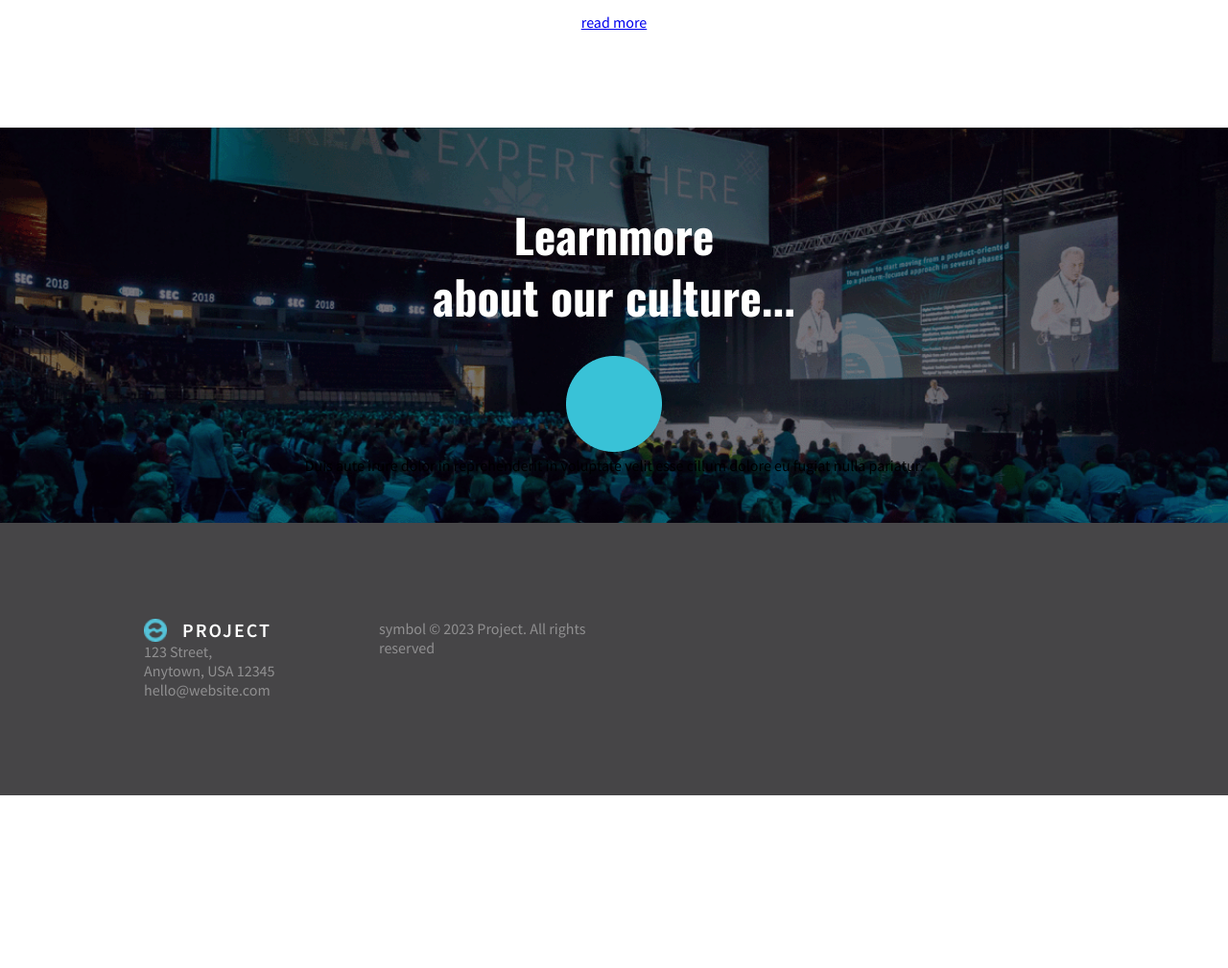
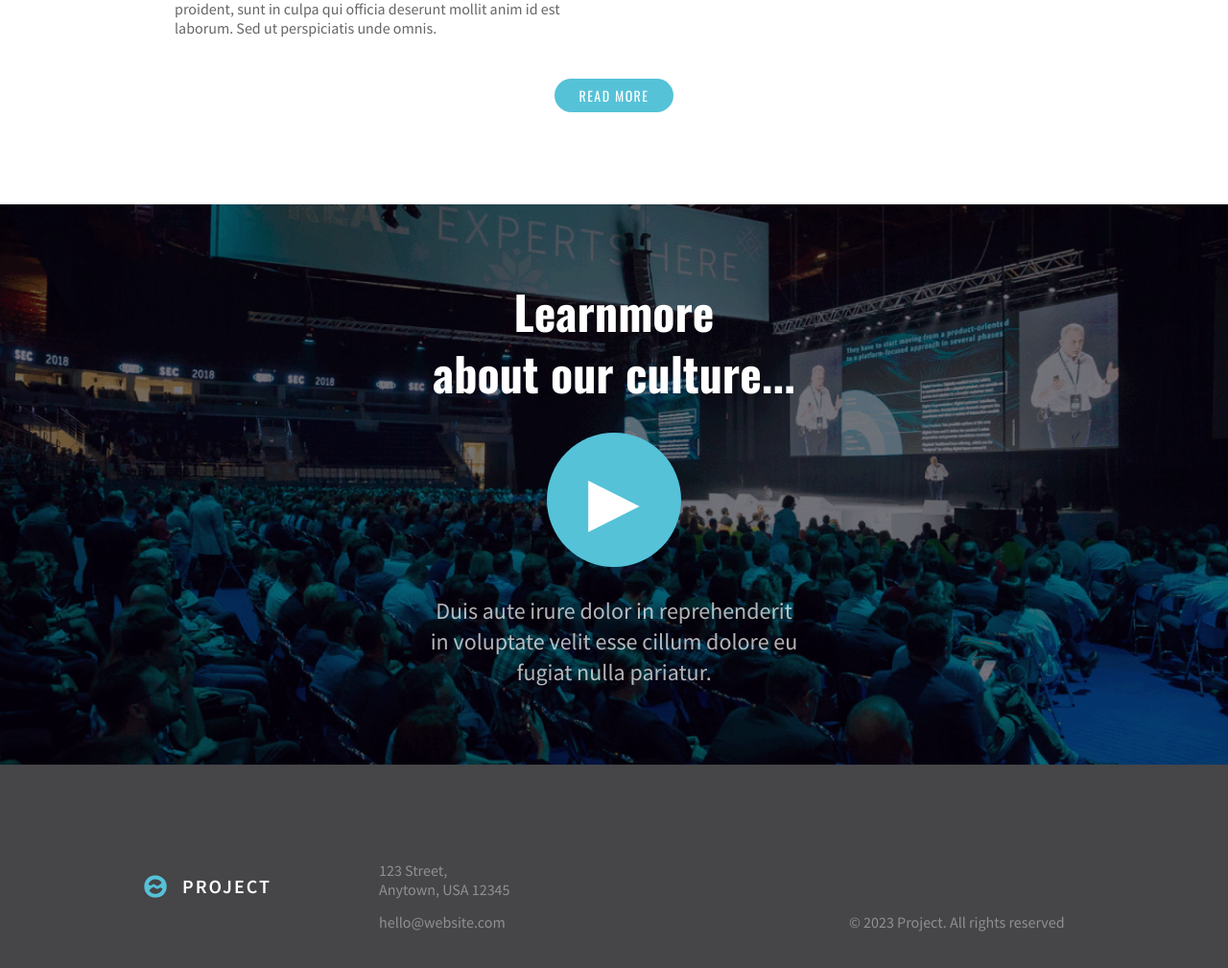
Before and after one commit to izzatbekd03/webfinal, a website: page index.html in a window 1280 px wide. Shown: the part 1335-2344 px from the top of the page at 96% size. Before the commit the page ends 2164 px from the top, so only its background shows below. Drawn offline with nearby package versions, Linux system fonts and the light colour scheme.

Commit message:
for netlify index fixing

```diff
--- a/index.html
+++ b/index.html
@@ -28,18 +28,22 @@
             <div class="line"></div>
         </div>
     </header>
+    <!-- Hero Section -->
     <section id="hero" class="hero">
         <div class="container">
-            <img src="./src/assets/logo_1.png" alt="Logo here!">
-            <h1>Your headline <br>Here</h1>
+            <div class="logo-anim">
+                <img src="./assets/PLACEHOLDER_LOGO.png" alt="Logo here!">
+            </div>
+            <h1>Your Headline <br>Here</h1>
             <p>Lorem ipsum dolor sit amet, consectetur
                 adipiscing elit sed do eiusmod.</p>
         </div>
     </section>
+    <!-- Main Section -->
     <main id="main" class="main">
         <div class="container">
             <h1>This is the Section Headline, <br> Countinues to Two Lines</h1>
-            <p>Lorem ipsum dolor sit amet, consectetur
+            <p class="sub-text">Lorem ipsum dolor sit amet, consectetur
                 adipiscing elit sed do eiusmod.</p>
             <div class="asides">
                 <p>Lorem ipsum dolor sit amet, consectetur adipisicing elit, sed do eiusmod tempor incididunt ut labore
@@ -52,34 +56,42 @@
                     Excepteur sint occaecat cupidatat non proident, sunt in culpa qui officia deserunt mollit anim id
                     est laborum. </p>
             </div>
-            <a href="#" class="main-button">read more</a>
+            <a href="#" class="main-btn">read more</a>
         </div>
     </main>
+    <!-- Learn more section -->
     <section id="learn-more" class="learn-more">
         <div class="container">
             <h1>Learnmore <br>about our culture...</h1>
-            <img src="./src/assets/ellipse.png" alt="">
-            <p></p>
-            <p>Duis aute irure dolor in reprehenderit in voluptate velit esse cillum dolore eu fugiat nulla pariatur.
+            <div class="play-btn">
+                <div class="circle">
+                    <p class="polygon">&#9654</p>
+                </div>
+            </div>
+            <p class="sec-heading">Duis aute irure dolor in reprehenderit in voluptate velit esse cillum dolore eu
+                fugiat nulla
+                pariatur.
             </p>
         </div>
     </section>
+    <!-- Footer -->
     <footer id="contact" class="contact">
-        <div class="container asides">
-            <div class="asides">
-                <div class="footer-logo logo">
-                    <img src="./src/assets/logo_1.png" alt="">
-                    <p>project</p>
-                </div>
-                <div class="footer-info">
-                    <p>123 Street,<br>Anytown, USA 12345</p>
-                    <a href="mailto:hello@website.com">hello@website.com</a>
-                </div>
+        <div class="container">
+            <div class="footer-logo">
+                <img src="./assets/logo_1.svg" alt="Logo here!">
+                <p class=".logo">project</p>
             </div>
-            <p class="copright">symbol &#169 2023 Project. All rights reserved</p>
+            <div class="footer-info">
+                <p>123 Street,<br>Anytown, USA 12345 <br></p>
+            </div>
+            <div class="emailing">
+                <a href="mailto:hello@website.com">hello@website.com</a>
+            </div>
+            <div class="footer-copy">
+                <p>&#169 2023 Project. All rights reserved</p>
+            </div>
         </div>
     </footer>
-</body>
-<script src="./src/responsive.js"></script>
+    <script src="./src/responsive.js"></script>
 
 </html>
```
